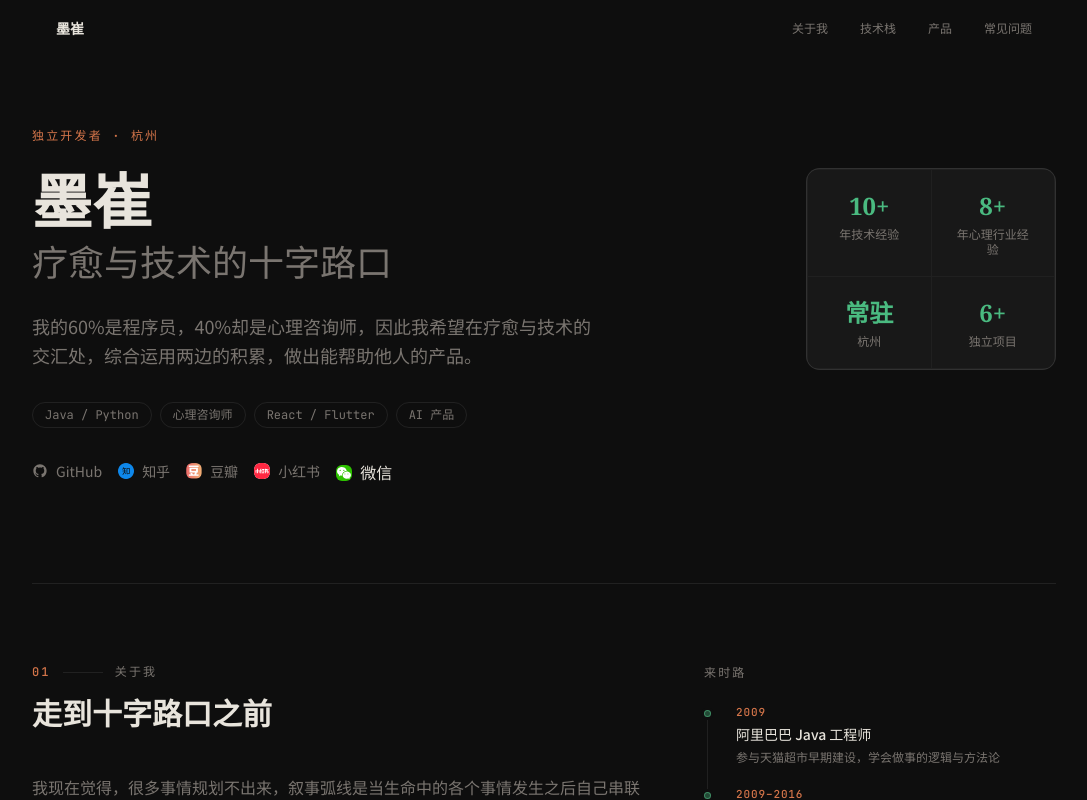
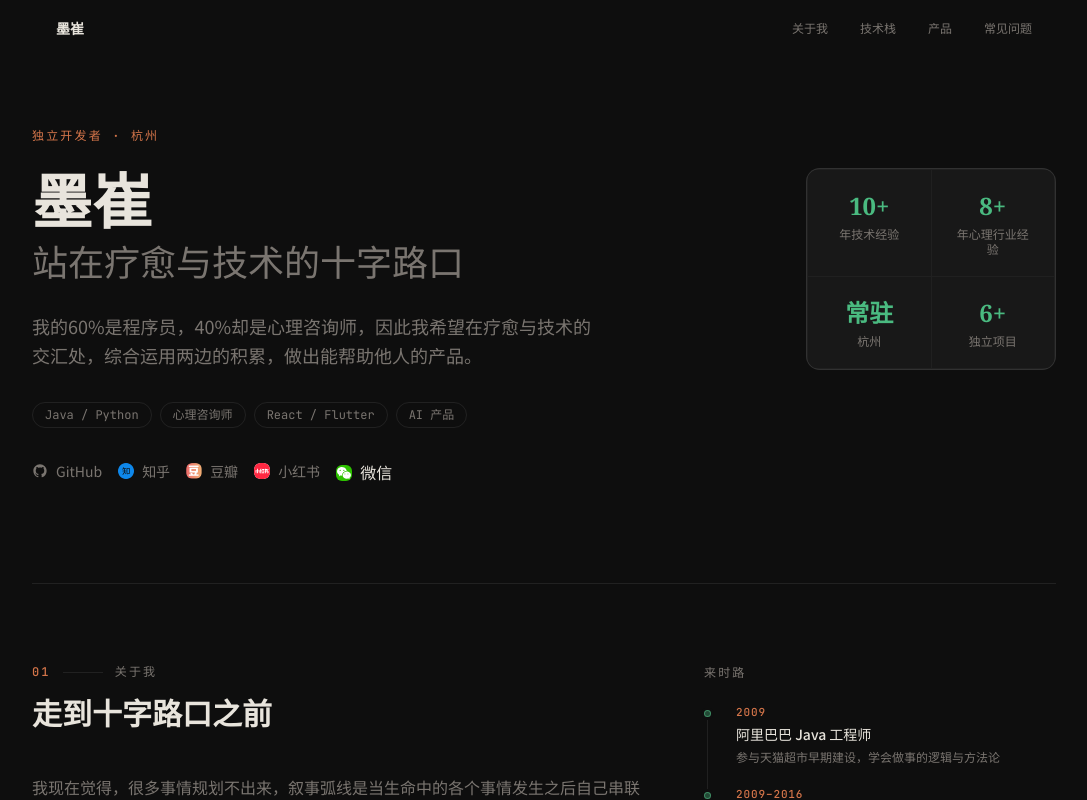
Before and after one commit to zhijianli/myprofile, a React (Vite) app: page / in a window 1280 px wide. Shown: the top 800 px of the page, without its empty margins (96-1183 px from the left). Built offline with nearby package versions, Linux system fonts and the light colour scheme.

Commit message:
修改代码

```diff
--- a/src/content.ts
+++ b/src/content.ts
@@ -6,7 +6,7 @@ export const site = {
     "我的60%是程序员，40%却是心理咨询师，因此我希望在疗愈与技术的交汇处，综合运用两边的积累，做出能帮助他人的产品。",
   aboutPhoto: "/images/coding.png",
   heroEyebrow: "独立开发者 · 杭州",
-  heroTitle: "疗愈与技术的十字路口",
+  heroTitle: "站在疗愈与技术的十字路口",
   heroTags: ["Java / Python", "心理咨询师", "React / Flutter", "AI 产品"],
   stats: [
     { value: "10+", label: "年技术经验" },
```
